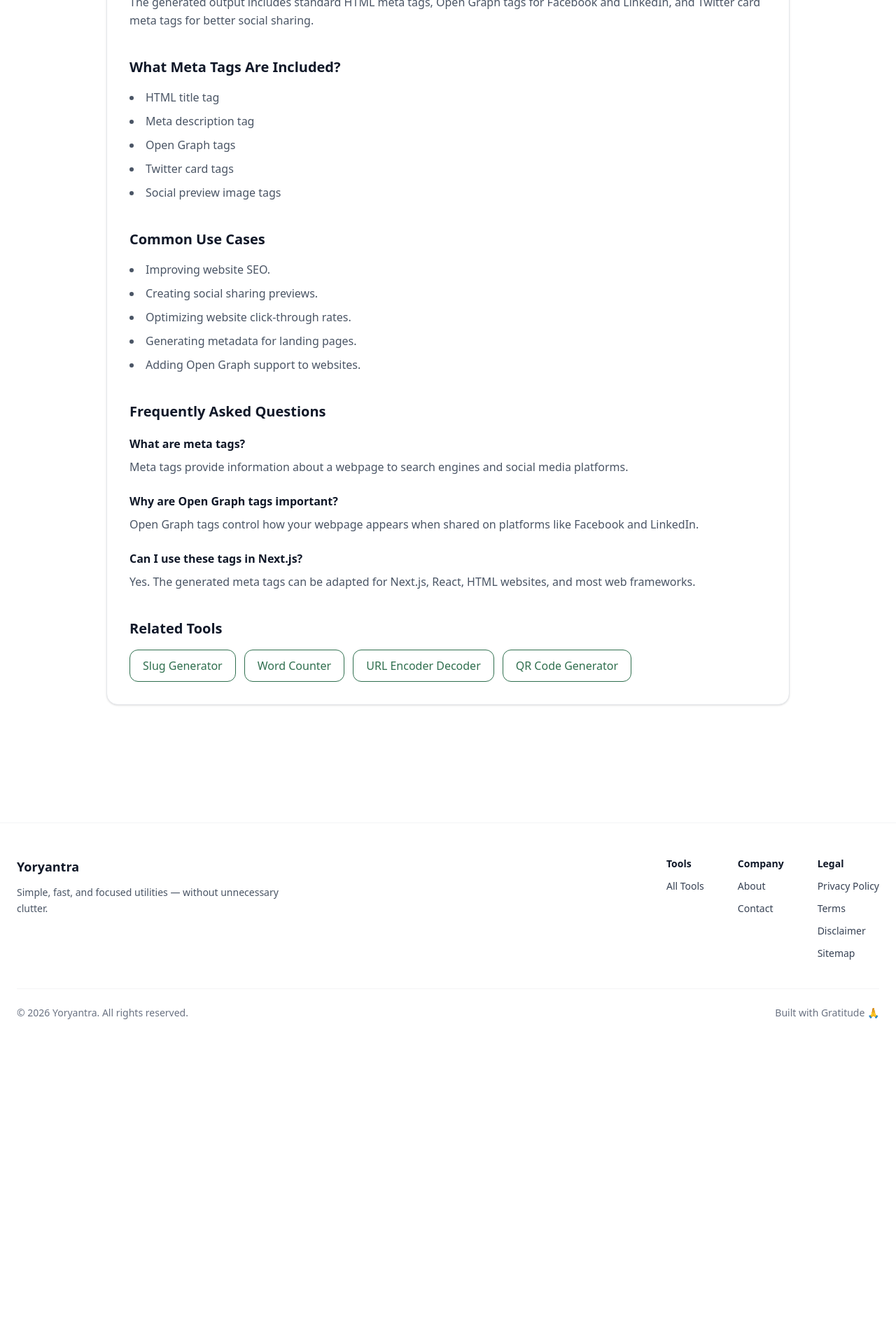
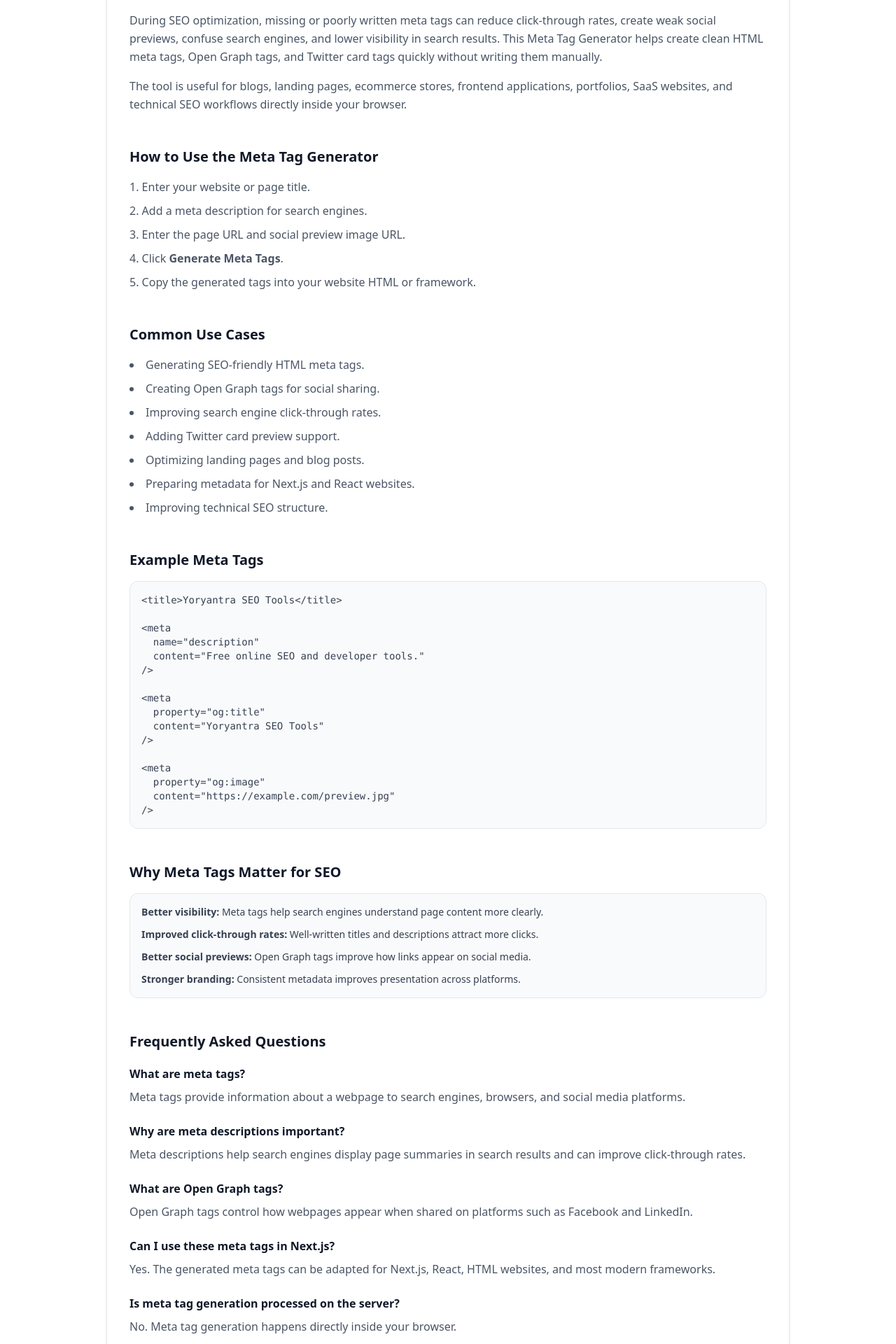
Before and after one commit to vaarunsonawwane-ops/yoryantra-new, a Next.js app: page /tools/meta-tag-generator in a window 1280 px wide. Shown: the part 1500-3420 px from the top of the page at 70% size. Before the commit the page ends 3005 px from the top, so only its background shows below. Built offline with nearby package versions, Linux system fonts and the light colour scheme.

Commit message:
Meta Tag Generator SEO Optimizer

```diff
--- a/app/tools/meta-tag-generator/ToolClient.tsx
+++ b/app/tools/meta-tag-generator/ToolClient.tsx
@@ -157,37 +157,58 @@ export default function ToolClient() {
       </div>
 
       {/* SEO CONTENT */}
-      <section className="mt-12 border-t border-gray-200 pt-10 space-y-10">
+      <section className="mt-12 border-t border-gray-200 pt-10 space-y-12">
         <div>
           <h2 className="text-2xl font-semibold text-gray-900">
-            What is Meta Tag Generator?
+            Writing Meta Tags Search Engines Can Understand
           </h2>
 
           <p className="mt-4 text-gray-600 leading-relaxed">
-            Meta Tag Generator helps you create SEO-friendly meta tags
-            for websites instantly. Meta tags improve how webpages appear
-            in search engines and social media previews.
+            Meta tags help search engines, browsers, and social media platforms
+            understand what a webpage is about. They influence how pages appear
+            in search results, social previews, browser tabs, and link sharing
+            cards across platforms such as Google, Facebook, LinkedIn, and X.
           </p>
 
           <p className="mt-4 text-gray-600 leading-relaxed">
-            The generated output includes standard HTML meta tags,
-            Open Graph tags for Facebook and LinkedIn, and Twitter card
-            meta tags for better social sharing.
+            During SEO optimization, missing or poorly written meta tags can
+            reduce click-through rates, create weak social previews, confuse
+            search engines, and lower visibility in search results. This Meta
+            Tag Generator helps create clean HTML meta tags, Open Graph tags,
+            and Twitter card tags quickly without writing them manually.
+          </p>
+
+          <p className="mt-4 text-gray-600 leading-relaxed">
+            The tool is useful for blogs, landing pages, ecommerce stores,
+            frontend applications, portfolios, SaaS websites, and technical SEO
+            workflows directly inside your browser.
           </p>
         </div>
 
         <div>
           <h2 className="text-xl font-semibold text-gray-900">
-            What Meta Tags Are Included?
+            How to Use the Meta Tag Generator
           </h2>
 
-          <ul className="mt-4 list-disc list-inside space-y-2 text-gray-600 leading-relaxed">
-            <li>HTML title tag</li>
-            <li>Meta description tag</li>
-            <li>Open Graph tags</li>
-            <li>Twitter card tags</li>
-            <li>Social preview image tags</li>
-          </ul>
+          <ol className="mt-4 list-decimal list-inside space-y-2 text-gray-600 leading-relaxed">
+            <li>Enter your website or page title.</li>
+
+            <li>
+              Add a meta description for search engines.
+            </li>
+
+            <li>
+              Enter the page URL and social preview image URL.
+            </li>
+
+            <li>
+              Click <strong>Generate Meta Tags</strong>.
+            </li>
+
+            <li>
+              Copy the generated tags into your website HTML or framework.
+            </li>
+          </ol>
         </div>
 
         <div>
@@ -196,12 +217,77 @@ export default function ToolClient() {
           </h2>
 
           <ul className="mt-4 list-disc list-inside space-y-2 text-gray-600 leading-relaxed">
-            <li>Improving website SEO.</li>
-            <li>Creating social sharing previews.</li>
-            <li>Optimizing website click-through rates.</li>
-            <li>Generating metadata for landing pages.</li>
-            <li>Adding Open Graph support to websites.</li>
+            <li>Generating SEO-friendly HTML meta tags.</li>
+
+            <li>Creating Open Graph tags for social sharing.</li>
+
+            <li>Improving search engine click-through rates.</li>
+
+            <li>Adding Twitter card preview support.</li>
+
+            <li>Optimizing landing pages and blog posts.</li>
+
+            <li>Preparing metadata for Next.js and React websites.</li>
+
+            <li>Improving technical SEO structure.</li>
           </ul>
+        </div>
+
+        <div>
+          <h2 className="text-xl font-semibold text-gray-900">
+            Example Meta Tags
+          </h2>
+
+          <div className="mt-4 rounded-xl border border-gray-200 bg-gray-50 p-4 text-sm text-gray-700 overflow-auto">
+            <pre className="whitespace-pre-wrap break-words">
+{`<title>Yoryantra SEO Tools</title>
+
+<meta
+  name="description"
+  content="Free online SEO and developer tools."
+/>
+
+<meta
+  property="og:title"
+  content="Yoryantra SEO Tools"
+/>
+
+<meta
+  property="og:image"
+  content="https://example.com/preview.jpg"
+/>`}
+            </pre>
+          </div>
+        </div>
+
+        <div>
+          <h2 className="text-xl font-semibold text-gray-900">
+            Why Meta Tags Matter for SEO
+          </h2>
+
+          <div className="mt-4 rounded-xl border border-gray-200 bg-gray-50 p-4 text-sm text-gray-700">
+            <ul className="space-y-3">
+              <li>
+                <strong>Better visibility:</strong> Meta tags help search
+                engines understand page content more clearly.
+              </li>
+
+              <li>
+                <strong>Improved click-through rates:</strong> Well-written
+                titles and descriptions attract more clicks.
+              </li>
+
+              <li>
+                <strong>Better social previews:</strong> Open Graph tags improve
+                how links appear on social media.
+              </li>
+
+              <li>
+                <strong>Stronger branding:</strong> Consistent metadata improves
+                presentation across platforms.
+              </li>
+            </ul>
+          </div>
         </div>
 
         <div>
@@ -216,30 +302,51 @@ export default function ToolClient() {
               </h3>
 
               <p className="mt-2 text-gray-600 leading-relaxed">
-                Meta tags provide information about a webpage to search
-                engines and social media platforms.
+                Meta tags provide information about a webpage to search engines,
+                browsers, and social media platforms.
               </p>
             </div>
 
             <div>
               <h3 className="font-semibold text-gray-900">
-                Why are Open Graph tags important?
+                Why are meta descriptions important?
               </h3>
 
               <p className="mt-2 text-gray-600 leading-relaxed">
-                Open Graph tags control how your webpage appears when
-                shared on platforms like Facebook and LinkedIn.
+                Meta descriptions help search engines display page summaries in
+                search results and can improve click-through rates.
               </p>
             </div>
 
             <div>
               <h3 className="font-semibold text-gray-900">
-                Can I use these tags in Next.js?
+                What are Open Graph tags?
               </h3>
 
               <p className="mt-2 text-gray-600 leading-relaxed">
-                Yes. The generated meta tags can be adapted for Next.js,
-                React, HTML websites, and most web frameworks.
+                Open Graph tags control how webpages appear when shared on
+                platforms such as Facebook and LinkedIn.
+              </p>
+            </div>
+
+            <div>
+              <h3 className="font-semibold text-gray-900">
+                Can I use these meta tags in Next.js?
+              </h3>
+
+              <p className="mt-2 text-gray-600 leading-relaxed">
+                Yes. The generated meta tags can be adapted for Next.js, React,
+                HTML websites, and most modern frameworks.
+              </p>
+            </div>
+
+            <div>
+              <h3 className="font-semibold text-gray-900">
+                Is meta tag generation processed on the server?
+              </h3>
+
+              <p className="mt-2 text-gray-600 leading-relaxed">
+                No. Meta tag generation happens directly inside your browser.
               </p>
             </div>
           </div>
@@ -250,21 +357,46 @@ export default function ToolClient() {
             Related Tools
           </h2>
 
+          <p className="mt-3 text-gray-600 leading-relaxed">
+            Meta tag optimization often connects with Open Graph previews,
+            canonical URLs, redirects, sitemap generation, and technical SEO
+            workflows.
+          </p>
+
           <div className="mt-4 flex flex-wrap gap-3">
-            <Link href="/tools/slug-generator" className="yoryantra-btn-outline">
-              Slug Generator
+            <Link
+              href="/tools/open-graph-generator"
+              className="yoryantra-btn-outline"
+            >
+              Open Graph Generator
             </Link>
 
-            <Link href="/tools/word-counter" className="yoryantra-btn-outline">
-              Word Counter
+            <Link
+              href="/tools/canonical-url-checker"
+              className="yoryantra-btn-outline"
+            >
+              Canonical URL Checker
             </Link>
 
-            <Link href="/tools/url-encoder" className="yoryantra-btn-outline">
-              URL Encoder Decoder
+            <Link
+              href="/tools/sitemap-generator"
+              className="yoryantra-btn-outline"
+            >
+              Sitemap Generator
             </Link>
 
-            <Link href="/tools/qr-code-generator" className="yoryantra-btn-outline">
-              QR Code Generator
+            <Link
+              href="/tools/robots-txt-generator"
+              className="yoryantra-btn-outline"
+            >
+              Robots.txt Generator
+            </Link>
+
+            <Link
+              href="/tools/redirect-checker"
+              className="yoryantra-btn-outline"
+            >
+              Redirect Checker
             </Link>
           </div>
         </div>
```
